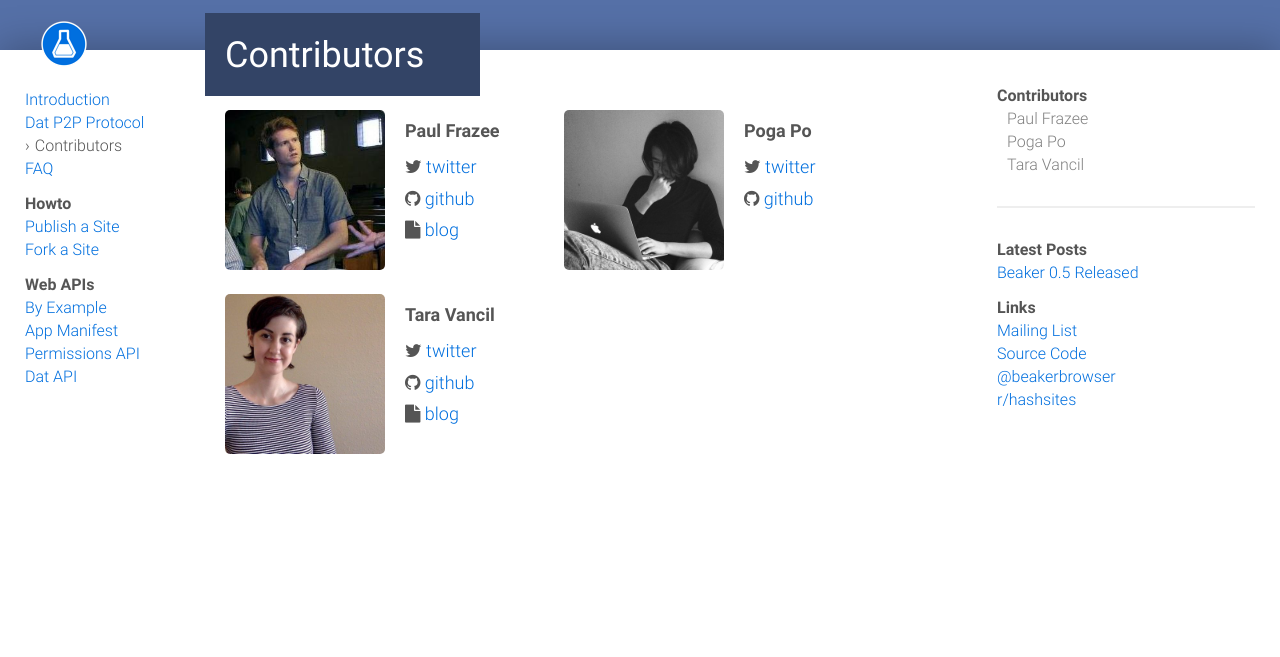
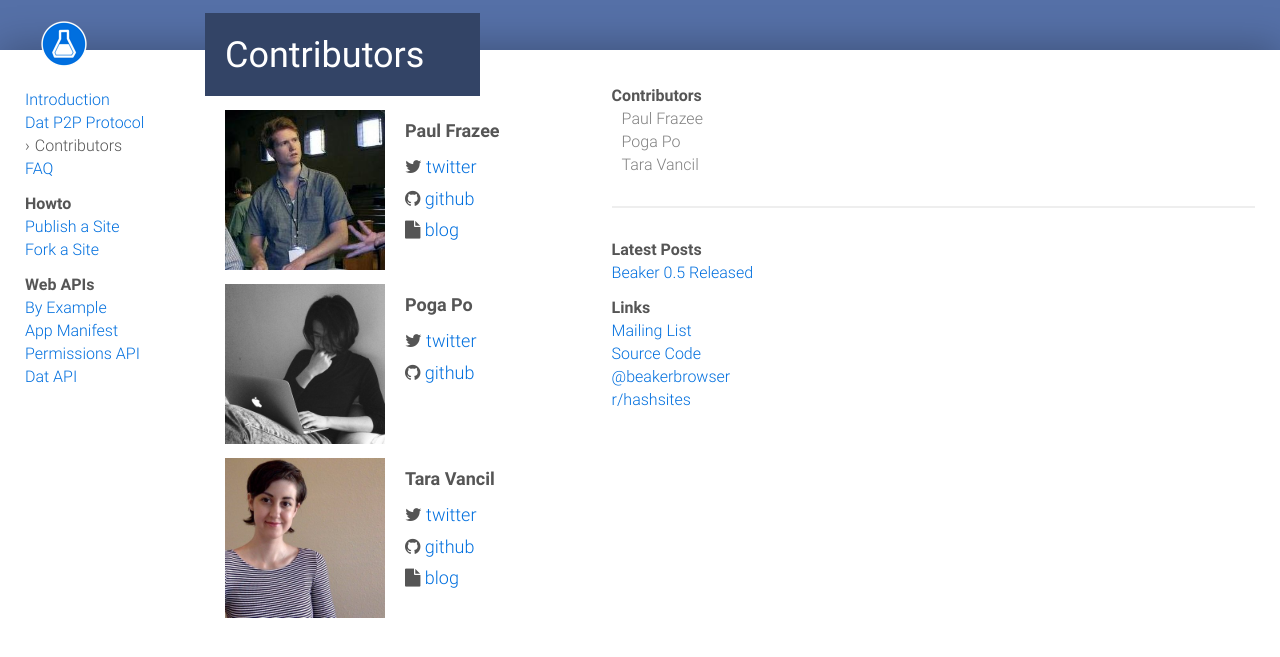
Before and after one commit to beakerbrowser/beakerbrowser.com, a Jekyll site: the page built from _docs/team.md, in a window 1280 px wide and 900 px high. Shown: the top 657 px of the window. Built offline with Jekyll 4.4.1, drawn with Linux system fonts in a browser that asks for light colours.

Commit message:
visual improvements to the team page

```diff
--- a/css/main.scss
+++ b/css/main.scss
@@ -235,17 +235,16 @@
 }
 
 .team-member {
-  display: inline-flex;
+  display: flex;
   margin-right: 50px;
   div {
-    margin: 10px;
+    margin: 10px 10px 0;
     &:first-child {
       margin-left: 0;
     }
   }
   img {
     width: 160px;
-    border-radius: 5px;
   }
   h4 {
     margin: 10px 0 !important;
```
